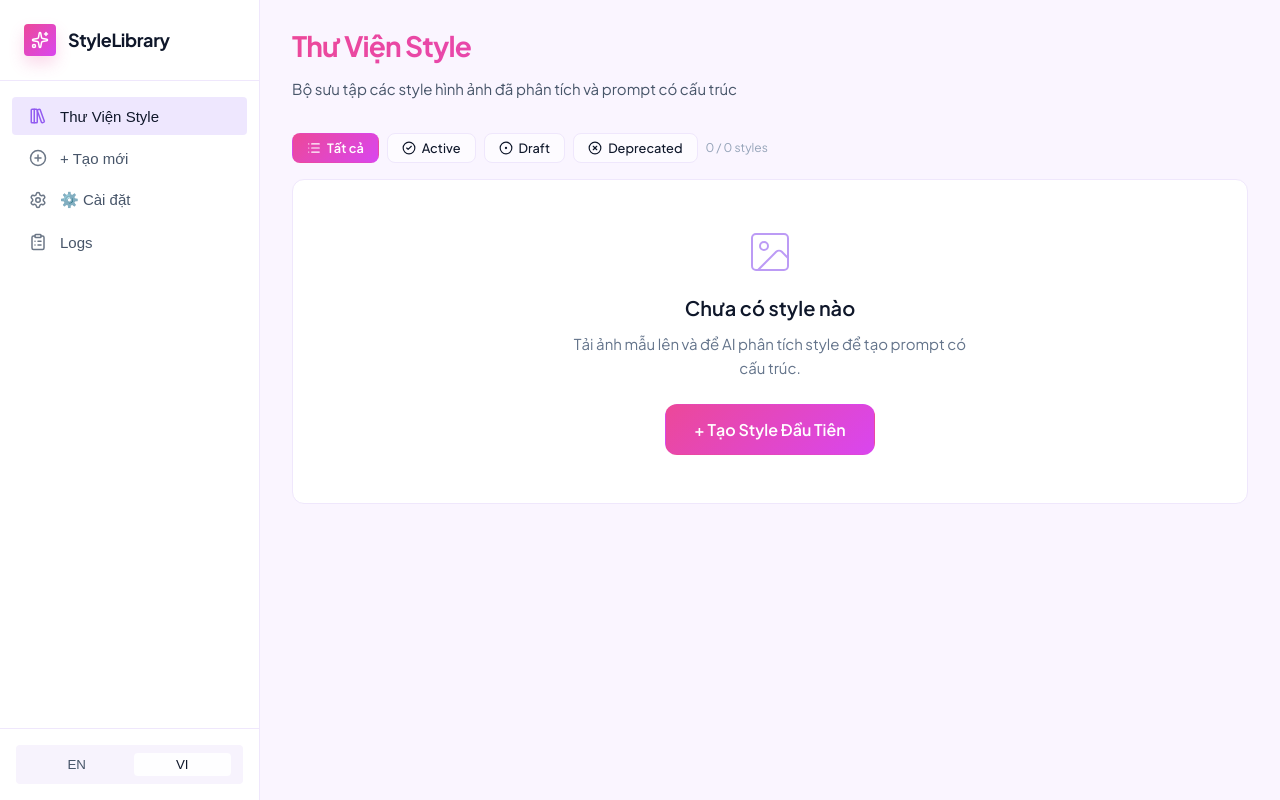
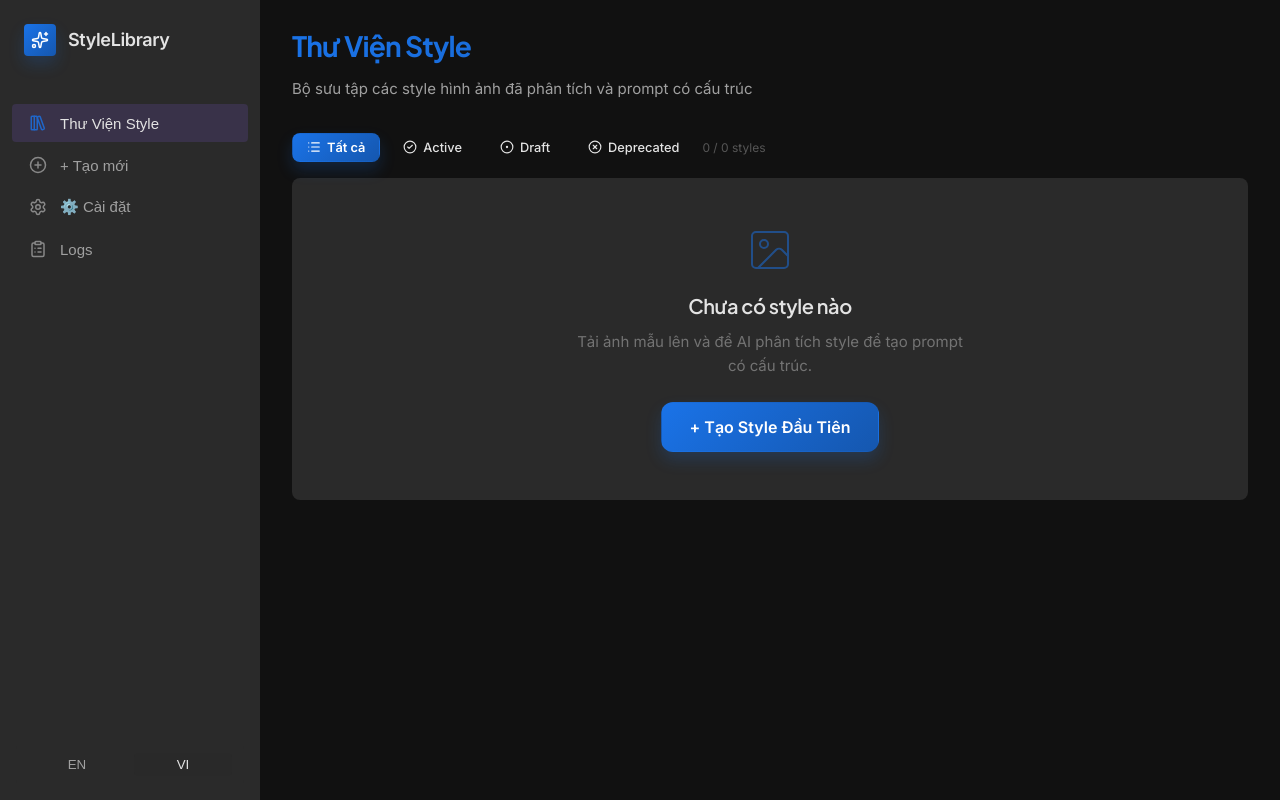
Before and after one commit to tamthanh9701/style-prompt, a Next.js app: page / in a window 1280 px wide. Built offline with nearby package versions, Linux system fonts and the light colour scheme.

Commit message:
style: apply digital curator dark mode theme and fix create style view button

```diff
--- a/src/app/components/CreateStyleView.tsx
+++ b/src/app/components/CreateStyleView.tsx
@@ -16,6 +16,7 @@ export default function CreateStyleView({ settings, locale, onBack, onCreate, sh
   const [images, setImages] = useState<string[]>([]);
   const [styleName, setStyleName] = useState('');
   const [analyzing, setAnalyzing] = useState(false);
+  const [saving, setSaving] = useState(false);
   const [dragOver, setDragOver] = useState(false);
   const [analysisResult, setAnalysisResult] = useState<{ style: StyleLibrary; fieldCount: number; refImages: string[], meta?: any } | null>(null);
   const L = (key: Parameters<typeof t>[1]) => t(locale, key);
@@ -123,6 +124,8 @@ export default function CreateStyleView({ settings, locale, onBack, onCreate, sh
 
   const handleAcceptResult = async () => {
     if (analysisResult) {
+      setSaving(true);
+      try {
         if (analysisResult.refImages && analysisResult.refImages.length > 0) {
           const records: RefImageRecord[] = analysisResult.refImages.map((b64, index) => ({
             id: `${analysisResult.style.id}_ref_init_${index}`,
@@ -136,6 +139,12 @@ export default function CreateStyleView({ settings, locale, onBack, onCreate, sh
           await idbSetRefImages(analysisResult.style.id, records);
         }
         onCreate(analysisResult.style);
+      } catch (err) {
+        showToast(err instanceof Error ? err.message : 'Error saving style', 'error');
+        console.error(err);
+      } finally {
+        setSaving(false);
+      }
     }
   };
 
@@ -243,8 +252,8 @@ export default function CreateStyleView({ settings, locale, onBack, onCreate, sh
                 })}
               </div>
 
-              <button className="btn btn-primary btn-lg" onClick={handleAcceptResult} style={{ width: '100%' }}>
-                {L('analysis_view_edit')}
+              <button className="btn btn-primary btn-lg" onClick={handleAcceptResult} disabled={saving} style={{ width: '100%' }}>
+                {saving ? 'Saving...' : L('analysis_view_edit')}
               </button>
             </div>
           </div>
--- a/src/app/components/LibraryView.tsx
+++ b/src/app/components/LibraryView.tsx
@@ -81,7 +81,7 @@ export default function LibraryView({ styles, locale, onSelect, onCreate, onDele
         </span>
       </div>
       {filteredStyles.length === 0 && styles.length === 0 ? (
-        <div className="empty-state" style={{ textAlign: 'center', padding: '48px 24px', background: 'var(--bg-card)', borderRadius: 'var(--radius-lg)', border: '1px solid var(--border-primary)' }}>
+        <div className="empty-state" style={{ textAlign: 'center', padding: '48px 24px', background: 'var(--bg-tertiary)', borderRadius: 'var(--radius-md)' }}>
           <div className="empty-state-icon" style={{ opacity: 0.5, marginBottom: '16px', display: 'flex', justifyContent: 'center' }}><ImageIcon size={48} strokeWidth={1} color="var(--accent-primary)" /></div>
           <h2 className="empty-state-title">{L('lib_empty_title')}</h2>
           <p className="empty-state-desc">{L('lib_empty_desc')}</p>
--- a/src/app/globals.css
+++ b/src/app/globals.css
@@ -1,48 +1,60 @@
-@import url('https://fonts.googleapis.com/css2?family=Plus+Jakarta+Sans:wght@300;400;500;600;700&display=swap');
+@import url('https://fonts.googleapis.com/css2?family=Plus+Jakarta+Sans:wght@300;400;500;600;700&family=Inter:wght@400;500;600&display=swap');
 
 :root {
-  /* Colors - UI UX Pro Max Master Style */
-  --bg-primary: #FAF5FF;
-  --bg-secondary: #FFFFFF;
-  --bg-tertiary: #F7F3FD;
-  --bg-card: #FFFFFF;
-  --bg-card-hover: #F8FAFC;
-  --bg-glass: rgba(255, 255, 255, 0.6);
-  --bg-glass-hover: rgba(255, 255, 255, 0.9);
+  /* Tonal Surfaces - Digital Curator Style */
+  --bg-primary: #111111;
+  /* surface */
+  --bg-secondary: #1C1C1C;
+  /* surface-container-low */
+  --bg-tertiary: #2A2A2A;
+  /* surface-container-lowest */
+  --bg-card: #2A2A2A;
+  --bg-card-hover: #333333;
+  --bg-glass: rgba(42, 42, 42, 0.8);
+  --bg-glass-hover: rgba(42, 42, 42, 0.9);
 
-  --border-primary: #EFE7FC;
-  --border-hover: #D8B4FE;
-  --border-active: #7C3AED;
+  /* Ghost Borders */
+  --border-primary: rgba(227, 227, 227, 0.15);
+  --border-hover: rgba(227, 227, 227, 0.3);
+  --border-active: #1A73E8;
 
-  --text-primary: #0F172A;
-  --text-secondary: #475569;
-  --text-tertiary: #64748B;
-  --text-muted: #94A3B8;
+  /* Typography / Text Colors */
+  --text-primary: #E3E3E3;
+  /* on-surface */
+  --text-secondary: #A0A0A0;
+  /* on-surface-variant */
+  --text-tertiary: #737373;
+  --text-muted: #565656;
 
-  /* Accent #EC4899 mapped to primary gradient / action */
-  --accent-primary: #7C3AED;
-  --accent-primary-hover: #6D28D9;
-  --accent-secondary: #6366F1;
-  --accent-success: #10B981;
-  --accent-warning: #F59E0B;
-  --accent-danger: #DC2626;
+  /* Accent & Gradients */
+  --accent-primary: #1A73E8;
+  --accent-primary-hover: #1557AF;
+  --accent-secondary: #8AB4F8;
+  --accent-success: #81C995;
+  --accent-warning: #FEEFC3;
+  --accent-danger: #F28B82;
 
-  --gradient-primary: linear-gradient(135deg, #EC4899 0%, #D946EF 100%);
-  --gradient-secondary: linear-gradient(135deg, #7C3AED 0%, #6366F1 100%);
-  --gradient-card: linear-gradient(145deg, rgba(255, 255, 255, 1) 0%, rgba(248, 250, 252, 1) 100%);
+  --gradient-primary: linear-gradient(135deg, #1A73E8 0%, #1557AF 100%);
+  --gradient-secondary: linear-gradient(135deg, #8AB4F8 0%, #1A73E8 100%);
+  --gradient-card: none;
+  /* No gradients for cards, use surfaces */
   --gradient-glow: none;
 
-  --shadow-sm: 0 1px 2px rgba(0, 0, 0, 0.05);
-  --shadow-md: 0 4px 6px rgba(0, 0, 0, 0.1);
-  --shadow-lg: 0 10px 15px rgba(0, 0, 0, 0.1);
-  --shadow-xl: 0 20px 25px rgba(0, 0, 0, 0.15);
-  --shadow-glow: 0 8px 16px rgba(236, 72, 153, 0.2);
+  /* Ambient Shadows */
+  --shadow-sm: 0 1px 2px rgba(0, 0, 0, 0.4);
+  --shadow-md: 0 4px 6px rgba(0, 0, 0, 0.5);
+  --shadow-lg: 0 10px 15px rgba(0, 0, 0, 0.6);
+  --shadow-xl: 0 20px 25px rgba(0, 0, 0, 0.7);
+  --shadow-glow: 0 8px 16px rgba(26, 115, 232, 0.2);
 
+  /* Refined Geometry */
   --radius-sm: 4px;
   --radius-md: 8px;
+  /* Standard moderate curve */
   --radius-lg: 12px;
   --radius-xl: 16px;
 
+  /* Motion */
   --transition-fast: 150ms cubic-bezier(0.4, 0, 0.2, 1);
   --transition-base: 250ms cubic-bezier(0.4, 0, 0.2, 1);
   --transition-slow: 400ms cubic-bezier(0.4, 0, 0.2, 1);
@@ -62,12 +74,24 @@ html {
 }
 
 body {
-  font-family: 'Plus Jakarta Sans', -apple-system, BlinkMacSystemFont, 'Segoe UI', sans-serif;
+  font-family: 'Inter', -apple-system, BlinkMacSystemFont, 'Segoe UI', sans-serif;
   background-color: var(--bg-primary);
   color: var(--text-primary);
   line-height: 1.6;
   min-height: 100vh;
   overflow-x: hidden;
+}
+
+h1,
+h2,
+h3,
+h4,
+h5,
+h6,
+.display-font,
+.title-font {
+  font-family: 'Plus Jakarta Sans', -apple-system, BlinkMacSystemFont, 'Segoe UI', sans-serif;
+  letter-spacing: -0.02em;
 }
 
 body::before {
@@ -89,13 +113,11 @@ body::before {
 .app-sidebar {
   width: 260px;
   background: var(--bg-card);
-  border-right: 1px solid var(--border-primary);
+  border-right: none;
   display: flex;
   flex-direction: column;
   flex-shrink: 0;
   z-index: 10;
-  backdrop-filter: blur(12px);
-  -webkit-backdrop-filter: blur(12px);
 }
 
 .sidebar-header {
@@ -103,7 +125,8 @@ body::before {
   display: flex;
   align-items: center;
   gap: 12px;
-  border-bottom: 1px solid var(--border-primary);
+  /* Ghost border mapped via background or margin, actually let's use margin in No-line rule */
+  margin-bottom: 8px;
 }
 
 .sidebar-logo {
@@ -180,7 +203,7 @@ body::before {
 
 .sidebar-footer {
   padding: 16px;
-  border-top: 1px solid var(--border-primary);
+  /* NO LINE RULE: border-top removed */
 }
 
 .app-main {
@@ -214,8 +237,10 @@ body::before {
   gap: 8px;
   padding: 10px 20px;
   border-radius: var(--radius-md);
-  border: 1px solid var(--border-primary);
-  background: var(--bg-glass);
+  /* Moderate curve */
+  border: 1px solid transparent;
+  /* Ghost border structure */
+  background: transparent;
   color: var(--text-primary);
   font-family: inherit;
   font-size: 0.875rem;
@@ -239,13 +264,32 @@ body::before {
 .btn-primary {
   background: var(--gradient-primary);
   border-color: transparent;
-  color: white;
+  color: #fff;
+  /* Always white on primary actions */
   font-weight: 600;
+  /* Tonal rule: Add shadow for CTA to provide depth */
+  box-shadow: var(--shadow-glow);
 }
 
 .btn-primary:hover {
   opacity: 0.9;
-  box-shadow: var(--shadow-sm);
+  transform: translateY(-1px);
+}
+
+.btn-primary:active {
+  transform: translateY(0);
+}
+
+.btn-secondary {
+  color: var(--accent-primary);
+  border: 1px solid var(--border-primary);
+  /* Ghost borders */
+  background: transparent;
+}
+
+.btn-secondary:hover {
+  background: var(--bg-glass);
+  border-color: var(--border-hover);
 }
 
 .btn-danger {
@@ -295,7 +339,9 @@ body::before {
   backdrop-filter: blur(12px);
   -webkit-backdrop-filter: blur(12px);
   border: 1px solid var(--border-primary);
-  border-radius: var(--radius-lg);
+  /* Use ghost border by ensuring --border-primary is 0.15 */
+  border-radius: var(--radius-md);
+  /* No more pill curves */
   padding: 24px;
   transition: all var(--transition-base);
 }
```
Also changed, not shown: 1 other file (tests, documents, lock files or other folders). Lines whose indentation alone changed are shown as unchanged.
